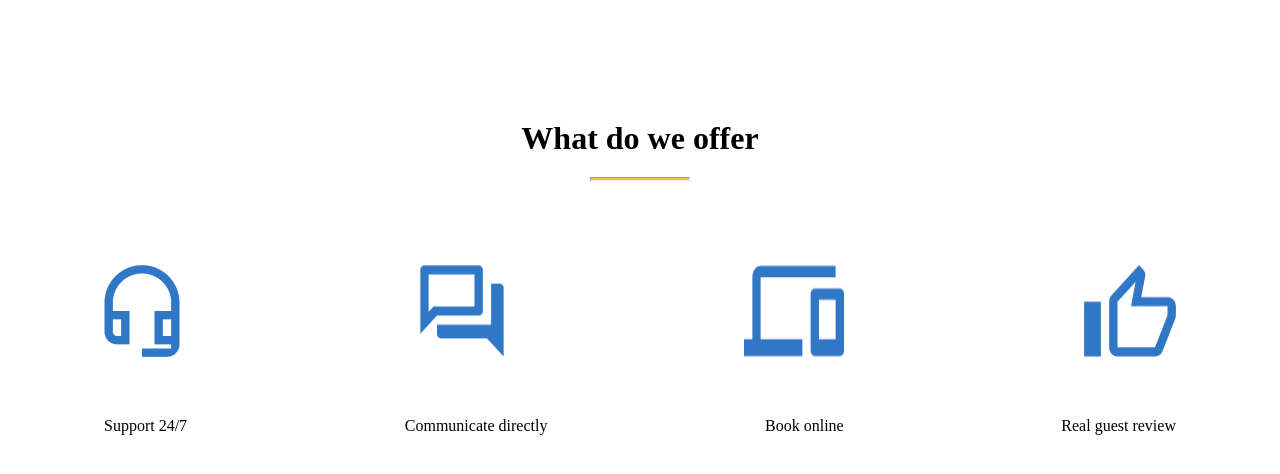
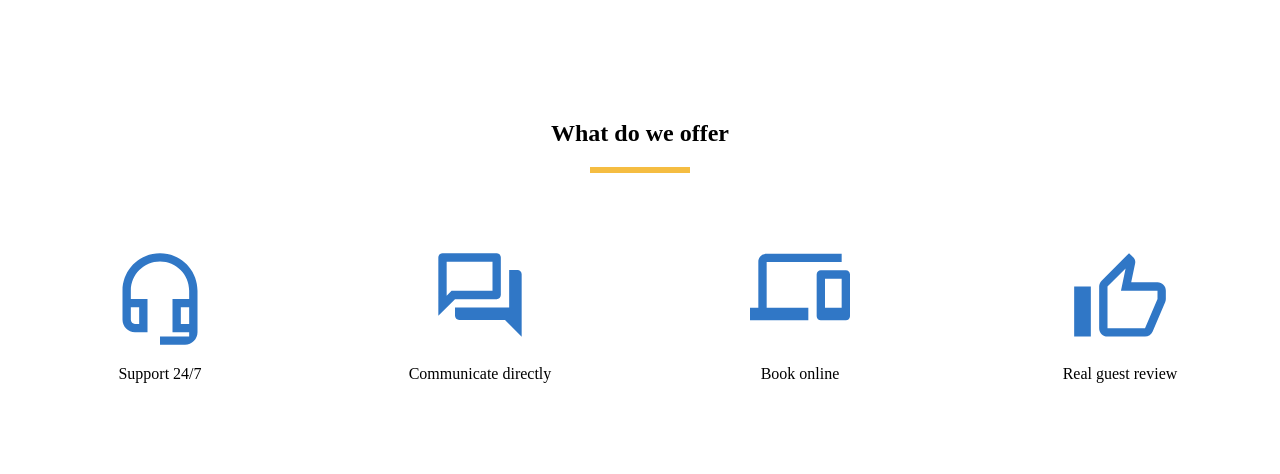
Before and after one commit to MargaritaRoda/if-html, a website: page index.html in a window 1280 px wide. Drawn offline with Linux system fonts and the light colour scheme.

Commit message:
Replaced jpg images to svg format.  Improved styles using flex and container

```diff
--- a/index.html
+++ b/index.html
@@ -6,21 +6,29 @@
     <title>Title</title>
   </head>
   <body>
-    <h1>What do we offer</h1>
-    <div>
-      <hr />
+    <div class="container container-title">
+      <h2>What do we offer</h2>
     </div>
-    <div class="icons">
-      <img src="./images/support.jpg" alt="support" />
-      <img src="./images/message.jpg" alt="message" />
-      <img src="./images/book-online.jpg" alt="book-online" />
-      <img src="./images/like.jpg" alt="like" />
-    </div>
-    <div class="signs">
-      <p>Support 24/7</p>
-      <p>Communicate directly</p>
-      <p>Book online</p>
-      <p>Real guest review</p>
+    <hr />
+    <div class="container container-item">
+      <div class="item">
+        <div class="icons">
+          <img src="./images/support.svg" alt="support" />
+          <p>Support 24/7</p>
+        </div>
+        <div class="icons">
+          <img src="./images/message.svg" alt="message" />
+          <p>Communicate directly</p>
+        </div>
+        <div class="icons">
+          <img src="./images/book.svg" alt="book-online" />
+          <p>Book online</p>
+        </div>
+        <div class="icons">
+          <img src="./images/like.svg" alt="like" />
+          <p>Real guest review</p>
+        </div>
+      </div>
     </div>
   </body>
 </html>
--- a/style/styles.css
+++ b/style/styles.css
@@ -3,23 +3,31 @@
   box-sizing: border-box;
   background-color: #ffffff;
 }
-h1 {
+.container {
+  max-width: 1440px;
+  margin: 0 auto;
+}
+.container-title {
   text-align: center;
-  margin: 120px 120px 20px 120px;
+  margin: 120px auto 20px;
 }
 hr {
   width: 100px;
-  height: 4px;
-  background-color: #f5bd41;
+  line-height: 4px;
+  border: solid #f5bd41;
   margin: auto;
 }
+.container-item {
+  margin-top: 80px;
+}
+.item {
+  display: flex;
+}
 .icons {
+  flex: 1;
   display: flex;
+  align-items: center;
   justify-content: space-between;
-  margin: 84px 104px 60px;
+  flex-direction: column;
+  gap: 20px;
 }
-.signs {
-  display: flex;
-  justify-content: space-between;
-  margin: 60px 104px 122px;
-}
```
Also changed, not shown: images/book-online.jpg (deleted), images/book.svg (added), images/like.jpg (deleted), images/like.svg (added), images/message.jpg (deleted), images/message.svg (added), images/support.jpg (deleted), images/support.svg (added).
